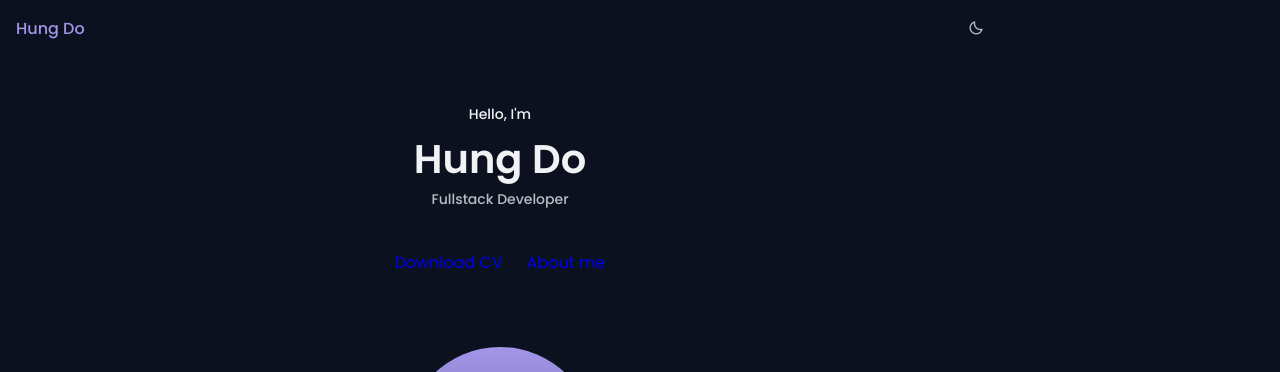
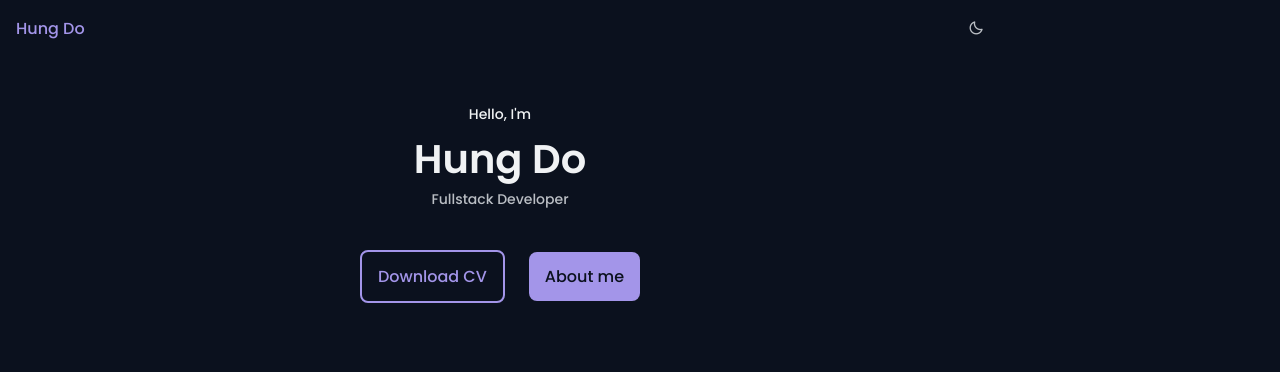
Before and after one commit to hungmhdo/hungmhdo.github.io, a plain HTML site: page index.html in a window 1280 px wide. Shown: the top 372 px of the page. Drawn offline with nearby package versions, Linux system fonts and the light colour scheme.

Commit message:
button styling

```diff
--- a/assets/css/styles.css
+++ b/assets/css/styles.css
@@ -334,6 +334,26 @@ img {
 }
 
 /*=============== BUTTONS ===============*/
+.button {
+    display: inline-block;
+    background-color: var(--first-color);
+    color: var(--body-color);
+    padding: 0.75rem 1rem;
+    border-radius: 0.5rem;
+    font-weight: var(--font-medium);
+    transition: 0.4s;
+}
+
+.button:hover {
+    background-color: var(--first-color-alt);
+    color: var(--body-color);
+}
+
+.button--ghost {
+    background-color: transparent;
+    border: 2px solid var(--first-color);
+    color: var(--first-color);
+}
 
 /*=============== ABOUT ===============*/
 
```
